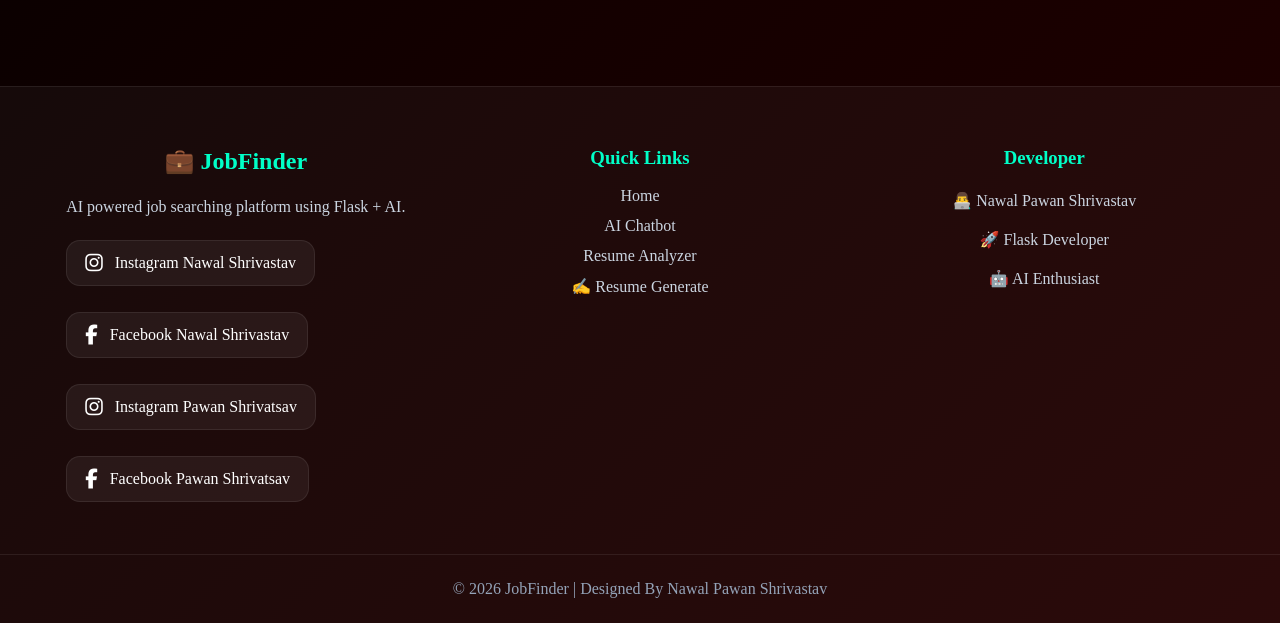
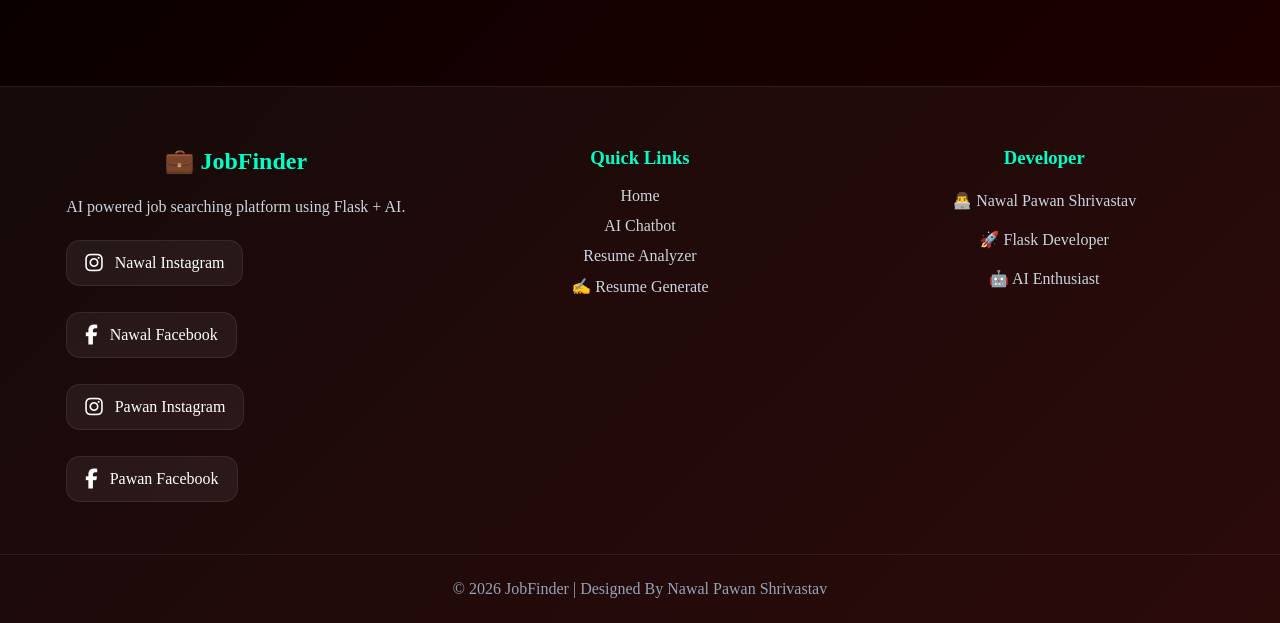
Before and after one commit to pawankumarshrivastava34-cpu/job_finder, a Flask app: page /jobs in a window 1280 px wide. Shown: the part 729-1352 px from the top of the page. Run offline with Flask 3, Linux system fonts and the light colour scheme; data that the repository does not hold is empty.

Commit message:
Update index.html

```diff
--- a/templates/index.html
+++ b/templates/index.html
@@ -356,30 +356,24 @@ window.onload = function() {
             </p>
  <div class="social-links">
 
-        <a href="https://instagram.com/your_instagram"
-           target="_blank">
-
+    <a href="#" class="instagram">
         <i class="fa-brands fa-instagram"></i>
-            Instagram Nawal Shrivastav
+        Nawal Instagram
     </a>
 
-        <a href="https://facebook.com/your_facebook"
-           target="_blank">
-
+    <a href="#" class="facebook">
         <i class="fa-brands fa-facebook-f"></i>
-            Facebook Nawal Shrivastav
-        <a href="https://instagram.com/your_instagram"
-           target="_blank">
-
-            <i class="fa-brands fa-instagram"></i>
-            Instagram Pawan Shrivatsav
+        Nawal Facebook
     </a>
 
-        <a href="https://facebook.com/your_facebook"
-           target="_blank">
+    <a href="#" class="instagram">
+        <i class="fa-brands fa-instagram"></i>
+        Pawan Instagram
+    </a>
 
+    <a href="#" class="facebook">
         <i class="fa-brands fa-facebook-f"></i>
-            Facebook Pawan Shrivatsav
+        Pawan Facebook
     </a>
 
 </div>
```
Lines whose indentation alone changed are shown as unchanged.
